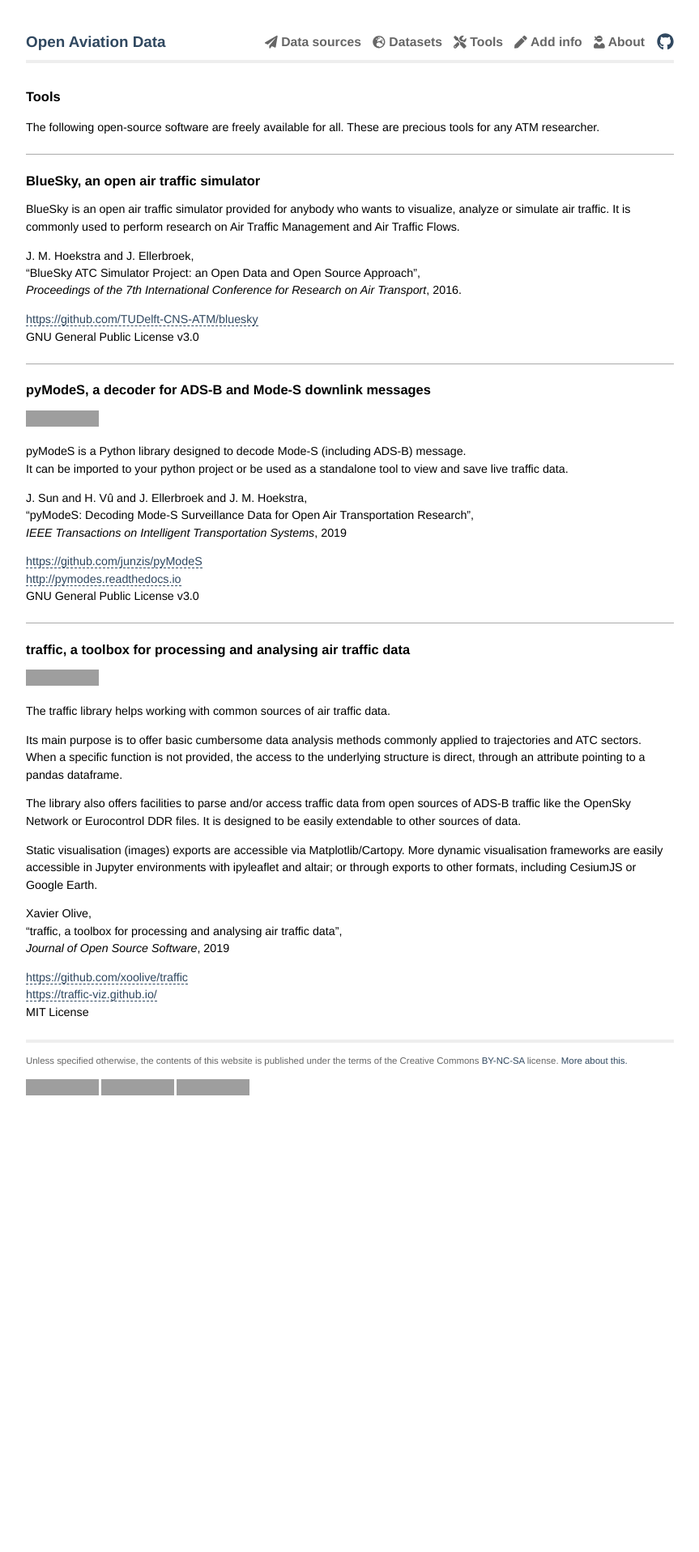
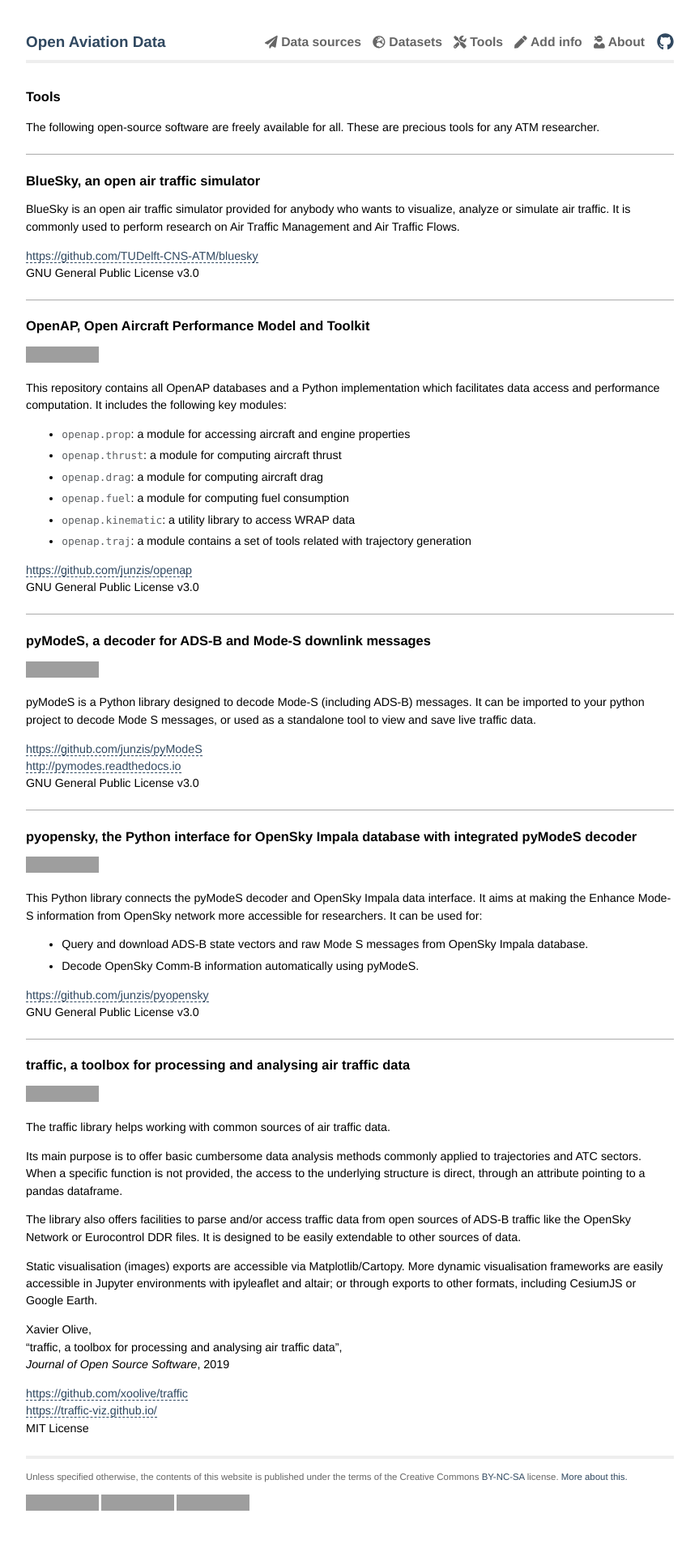
Before and after one commit to open-aviation/atmdata, a Jekyll site: the page built from _pages/tools.md, in a window 1280 px wide. Shown: the whole page at 81% size, without its empty margins (208-1071 px from the left). Built offline with Jekyll 4.4.1, drawn with Linux system fonts in a browser that asks for light colours; nearby versions of some CDN libraries; before the commit the page ends 1403 px from its top, so only the background shows below that; grey boxes are pictures that could not be loaded.

Commit message:
add new data source and tools, update dateset info

```diff
--- a/_layouts/dataset.html
+++ b/_layouts/dataset.html
@@ -10,12 +10,12 @@ by {{ page.author }} ({{ page.date | date: "%Y" }})
 
 <h2>Description</h2>
 
-{% if page.doi != "" %}
+{% if page.doi %}
 <div>
-    <img src="https://img.shields.io/badge/doi-{{ page.doi }}-brightgreen"/>
+    <img src="https://img.shields.io/badge/doi-{{ page.doi }}-brightgreen" />
 </div>
 {% endif %}
 
 <div id="post">
-{{ content }}
+    {{ content }}
 </div>
--- a/_pages/tools.md
+++ b/_pages/tools.md
@@ -12,11 +12,26 @@ The following open-source software are freely available for all. These are preci
 
 BlueSky is an open air traffic simulator provided for anybody who wants to visualize, analyze or simulate air traffic. It is commonly used to perform research on Air Traffic Management and Air Traffic Flows.
 
-J. M. Hoekstra and J. Ellerbroek,
-"BlueSky ATC Simulator Project: an Open Data and Open Source Approach",
-*Proceedings of the 7th International Conference for Research on Air Transport*, 2016.
+<https://github.com/TUDelft-CNS-ATM/bluesky>
+GNU General Public License v3.0
 
-<https://github.com/TUDelft-CNS-ATM/bluesky>
+---
+
+## OpenAP, Open Aircraft Performance Model and Toolkit
+
+<img src="https://img.shields.io/badge/isbn-978 94 6384 030 9-brightgreen"/>
+
+This repository contains all OpenAP databases and a Python implementation which facilitates data access and performance computation. It includes the following key modules:
+
+- `openap.prop`: a module for accessing aircraft and engine properties
+- `openap.thrust`: a module for computing aircraft thrust
+- `openap.drag`: a module for computing aircraft drag
+- `openap.fuel`: a module for computing fuel consumption
+- `openap.kinematic`: a utility library to access WRAP data
+- `openap.traj`: a module contains a set of tools related with trajectory generation
+
+
+<https://github.com/junzis/openap>
 GNU General Public License v3.0
 
 ---
@@ -25,16 +40,30 @@ GNU General Public License v3.0
 
 <img src="https://img.shields.io/badge/doi-10.1109/TITS.2019.2914770-brightgreen"/>
 
-pyModeS is a Python library designed to decode Mode-S (including ADS-B) message.
-It can be imported to your python project or be used as a standalone tool to view and save live traffic data.
-
-J. Sun and H. Vû and J. Ellerbroek and J. M. Hoekstra,
-"pyModeS: Decoding Mode-S Surveillance Data for Open Air Transportation Research",
-*IEEE Transactions on Intelligent Transportation Systems*, 2019
+pyModeS is a Python library designed to decode Mode-S (including ADS-B) messages.
+It can be imported to your python project to decode Mode S messages, or used as a standalone tool to view and save live traffic data.
 
 <https://github.com/junzis/pyModeS>
 <http://pymodes.readthedocs.io>
 GNU General Public License v3.0
+
+---
+
+## pyopensky, the Python interface for OpenSky Impala database with integrated pyModeS decoder
+
+<img src="https://img.shields.io/badge/doi-10.29007/mmsb-brightgreen"/>
+
+
+This Python library connects the pyModeS decoder and OpenSky Impala data interface.
+It aims at making the Enhance Mode-S information from OpenSky network more accessible for researchers.
+It can be used for:
+
+- Query and download ADS-B state vectors and raw Mode S messages from OpenSky Impala database.
+- Decode OpenSky Comm-B information automatically using pyModeS.
+
+<https://github.com/junzis/pyopensky>
+GNU General Public License v3.0
+
 
 ---
 
```
Also changed, not shown: _pages/data_sources.md (+6 -1 lines), _posts/2018-08-15-sun-weather.md (+22 -0 lines).
